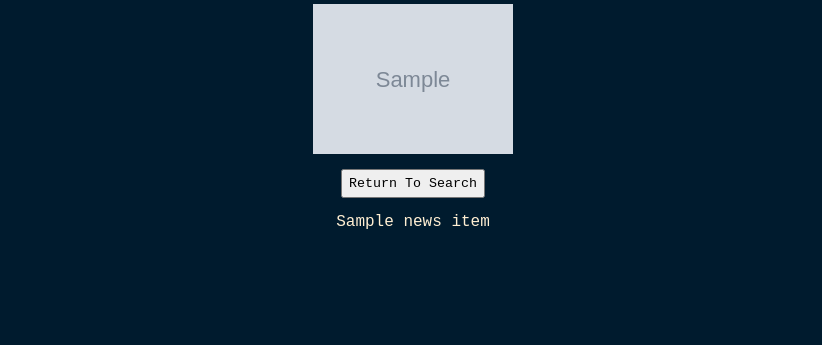
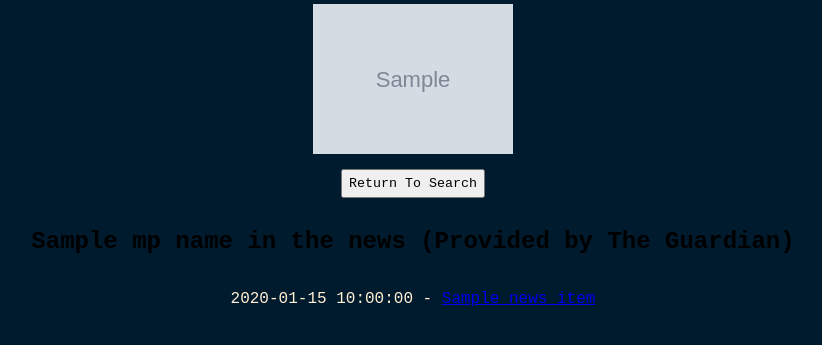
Before and after one commit to tobynott80/find-my-mp-web, a Flask app: template templates/results.html in a window 1280 px wide. Shown: the part 155-500 px from the top of the page, without its empty margins (227-1049 px from the left). Run offline with Flask 2, Linux system fonts and the light colour scheme; the template is opened without the code that fills it: most values are stand-ins (such as "Sample title", 1, 10 or a date in 2020); grey boxes marked "Sample" are stand-in pictures; parts of the project's set-up code (start-up, migrations or seed data) failed here and were passed over.

Commit message:
added date and url to template

```diff
--- a/templates/results.html
+++ b/templates/results.html
@@ -17,9 +17,10 @@
     </div>
     <input type="button" onclick="location.href='/';" value="Return To Search" />
     <div class="news">
+        <h2>{{mpName}} in the news (Provided by The Guardian)</h2>
         {% for newsItem in mpNews %}
         <div class="newsItem">
-            <p>{{newsItem.title}}</p>
+            <p>{{newsItem.date}} - <a href="{{newsItem.url}}">{{newsItem.title}}</a></p>
         </div>
         {% endfor %}
     </div>
```
